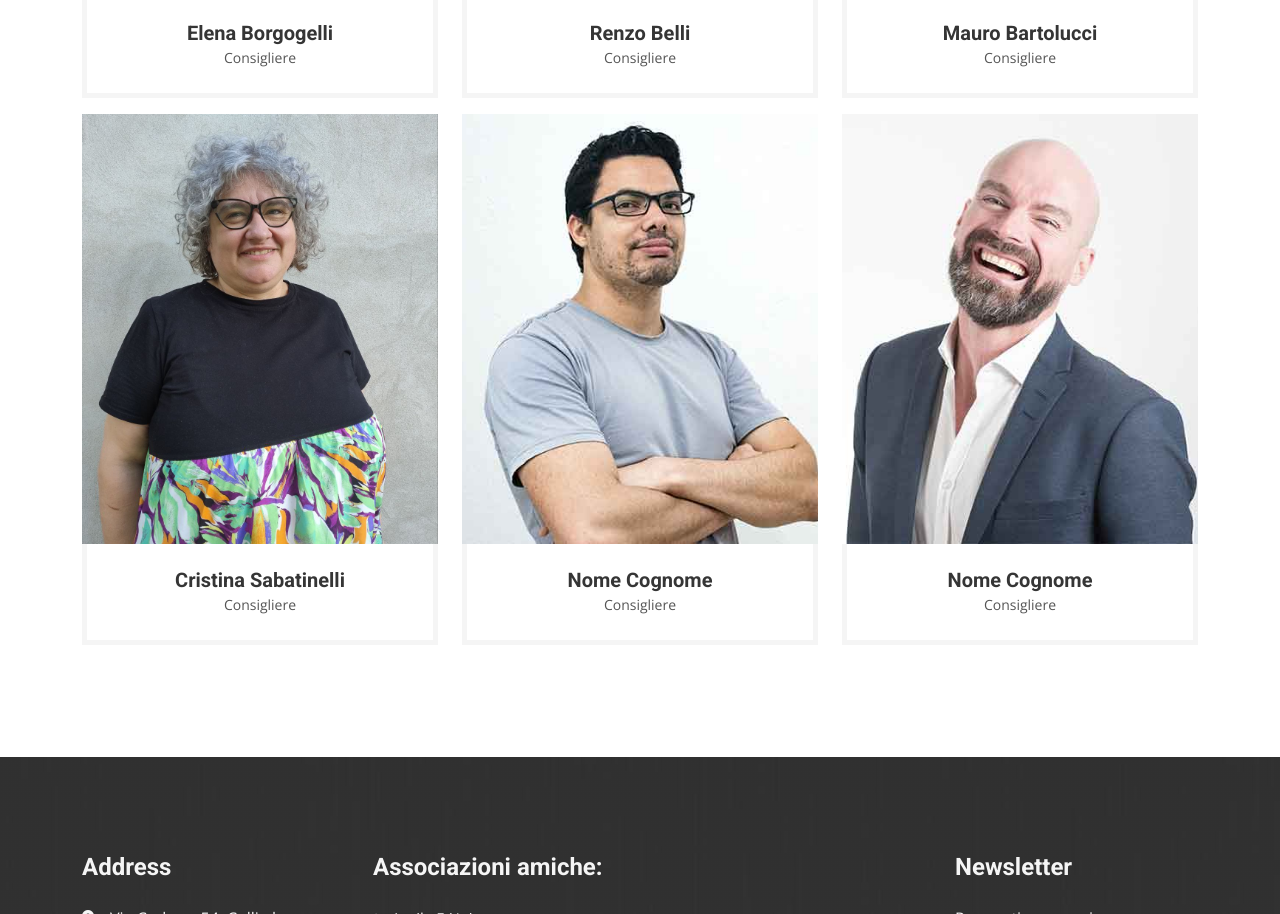
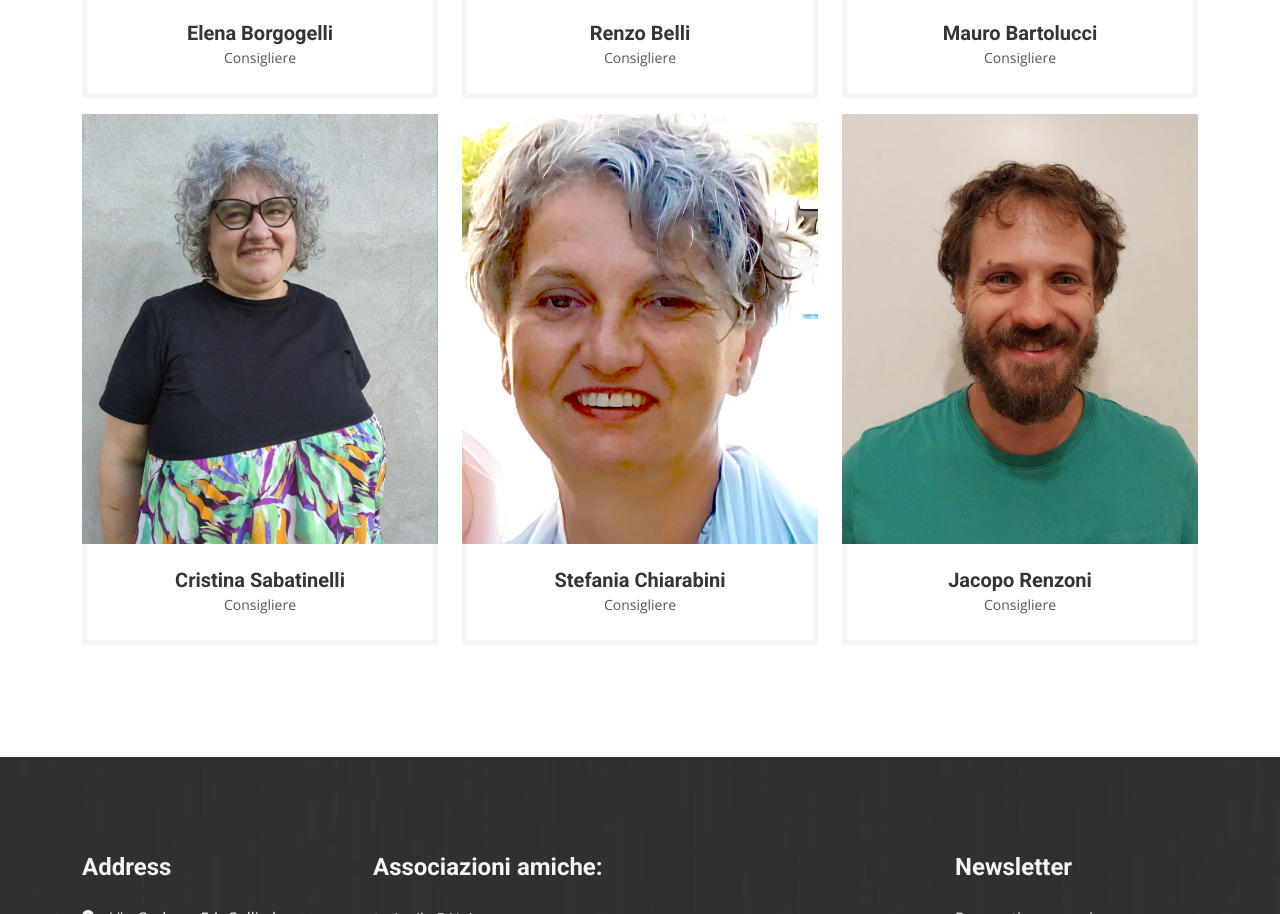
Before and after one commit to Stefo01/Stefo01.github.io, a plain HTML site: page index.html in a window 1280 px wide. Shown: the part 5447-6361 px from the top of the page. Drawn offline with nearby package versions, Linux system fonts and the light colour scheme; files that its build step writes are made by us from their sources.

Commit message:
final dev

```diff
--- a/index.html
+++ b/index.html
@@ -615,14 +615,14 @@
                 <div class="col-md-6 col-lg-4 wow fadeInUp" data-wow-delay="1s" style="margin-bottom: 1rem;">
                     <div class="team-item">
                         <div class="overflow-hidden position-relative">
-                            <img class="img-fluid team-image" src="img/team-2.jpg" alt="">
+                            <img class="img-fluid team-image" src="img/stefaniaC.png" alt="">
                             <div class="team-social">
                                 <a class="btn btn-square" href=""><i class="fab fa-facebook-f"></i></a>
                                 <a class="btn btn-square" href=""><i class="fab fa-telegram"></i></a>
                             </div>
                         </div>
                         <div class="text-center border border-5 border-light border-top-0 p-4">
-                            <h5 class="mb-0">Nome Cognome</h5>
+                            <h5 class="mb-0">Stefania Chiarabini</h5>
                             <small>Consigliere</small>
                         </div>
                     </div>
@@ -630,14 +630,14 @@
                 <div class="col-md-6 col-lg-4 wow fadeInUp" data-wow-delay="1.1s" style="margin-bottom: 1rem;">
                     <div class="team-item">
                         <div class="overflow-hidden position-relative">
-                            <img class="img-fluid team-image" src="img/team-3.jpg" alt="">
+                            <img class="img-fluid team-image" src="img/jacopoR.jpg" alt="">
                             <div class="team-social">
                                 <a class="btn btn-square" href=""><i class="fab fa-facebook-f"></i></a>
                                 <a class="btn btn-square" href=""><i class="fab fa-telegram"></i></a>
                             </div>
                         </div>
                         <div class="text-center border border-5 border-light border-top-0 p-4">
-                            <h5 class="mb-0">Nome Cognome</h5>
+                            <h5 class="mb-0">Jacopo Renzoni</h5>
                             <small>Consigliere</small>
                         </div>
                     </div>
```
Also changed, not shown: img/jacopoR.jpg (added), img/stefaniaC.png (added), img/testimonial-1.jpg (deleted), img/testimonial-2.jpg (deleted), img/testimonial-3.jpg (deleted), img/testimonial-4.jpg (deleted).
